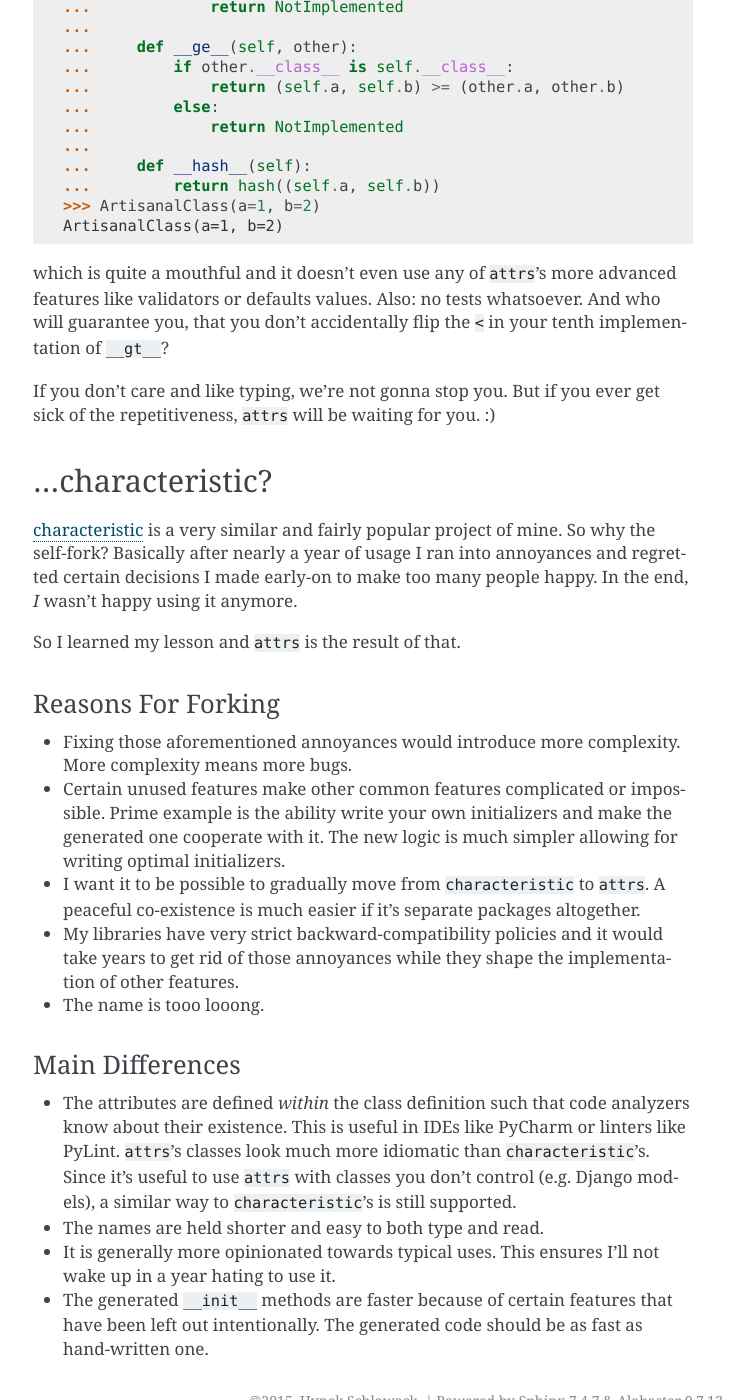
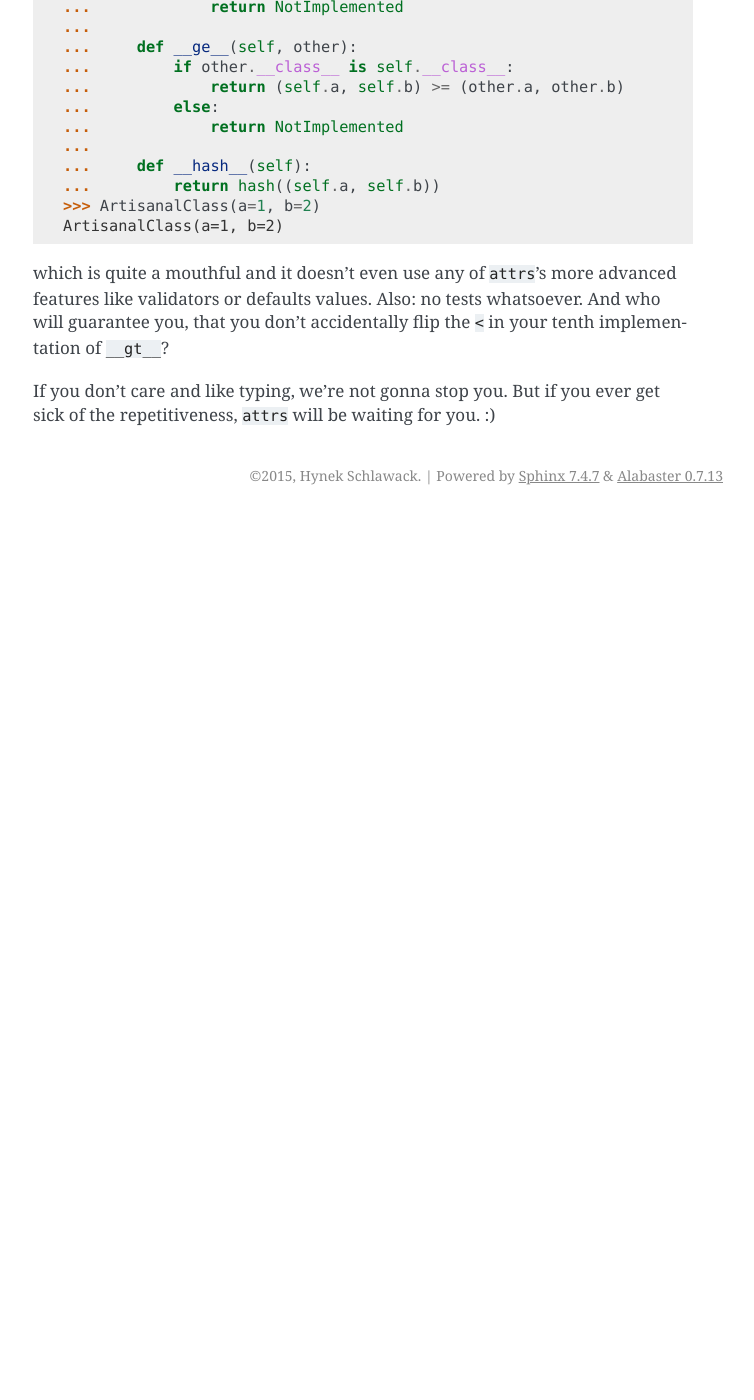
Before and after one commit to python-attrs/attrs, a Sphinx documentation site: the page built from docs/why.rst, in a window 1280 px wide and 1400 px high, scrolled down 4227 px. Shown: the whole window, without its empty margins (387-1141 px from the left). Built offline with Sphinx 7.4.7, drawn with Linux system fonts in a browser that asks for light colours; after the commit the page ends 4742 px from its top, so only the background shows below that; some of the changed text lies outside the part shown.

Commit message:
Rip out characteristic bits
Nobody knows about it anymore.

```diff
--- a/docs/examples.rst
+++ b/docs/examples.rst
@@ -86,7 +86,7 @@
       ...
    TypeError: __init__() takes exactly 1 argument (2 given)
 
-An additional way (not unlike ``characteristic``) of defining attributes is supported too.
+An additional way of defining attributes is supported too.
 This is useful in times when you want to enhance classes that are not yours (nice ``__repr__`` for Django models anyone?):
 
 .. doctest::
--- a/docs/why.rst
+++ b/docs/why.rst
@@ -227,42 +227,3 @@
 
 If you don't care and like typing, we're not gonna stop you.
 But if you ever get sick of the repetitiveness, ``attrs`` will be waiting for you. :)
-
-
-…characteristic?
-----------------
-
-`characteristic <https://characteristic.readthedocs.io/>`_ is a very similar and fairly popular project of mine.
-So why the self-fork?
-Basically after nearly a year of usage I ran into annoyances and regretted certain decisions I made early-on to make too many people happy.
-In the end, *I* wasn't happy using it anymore.
-
-So I learned my lesson and ``attrs`` is the result of that.
-
-
-Reasons For Forking
-^^^^^^^^^^^^^^^^^^^
-
-- Fixing those aforementioned annoyances would introduce more complexity.
-  More complexity means more bugs.
-- Certain unused features make other common features complicated or impossible.
-  Prime example is the ability write your own initializers and make the generated one cooperate with it.
-  The new logic is much simpler allowing for writing optimal initializers.
-- I want it to be possible to gradually move from ``characteristic`` to ``attrs``.
-  A peaceful co-existence is much easier if it's separate packages altogether.
-- My libraries have very strict backward-compatibility policies and it would take years to get rid of those annoyances while they shape the implementation of other features.
-- The name is tooo looong.
-
-
-Main Differences
-^^^^^^^^^^^^^^^^
-
-- The attributes are defined *within* the class definition such that code analyzers know about their existence.
-  This is useful in IDEs like PyCharm or linters like PyLint.
-  ``attrs``'s classes look much more idiomatic than ``characteristic``'s.
-  Since it's useful to use ``attrs`` with classes you don't control (e.g. Django models), a similar way to ``characteristic``'s is still supported.
-- The names are held shorter and easy to both type and read.
-- It is generally more opinionated towards typical uses.
-  This ensures I'll not wake up in a year hating to use it.
-- The generated ``__init__`` methods are faster because of certain features that have been left out intentionally.
-  The generated code should be as fast as hand-written one.
```
